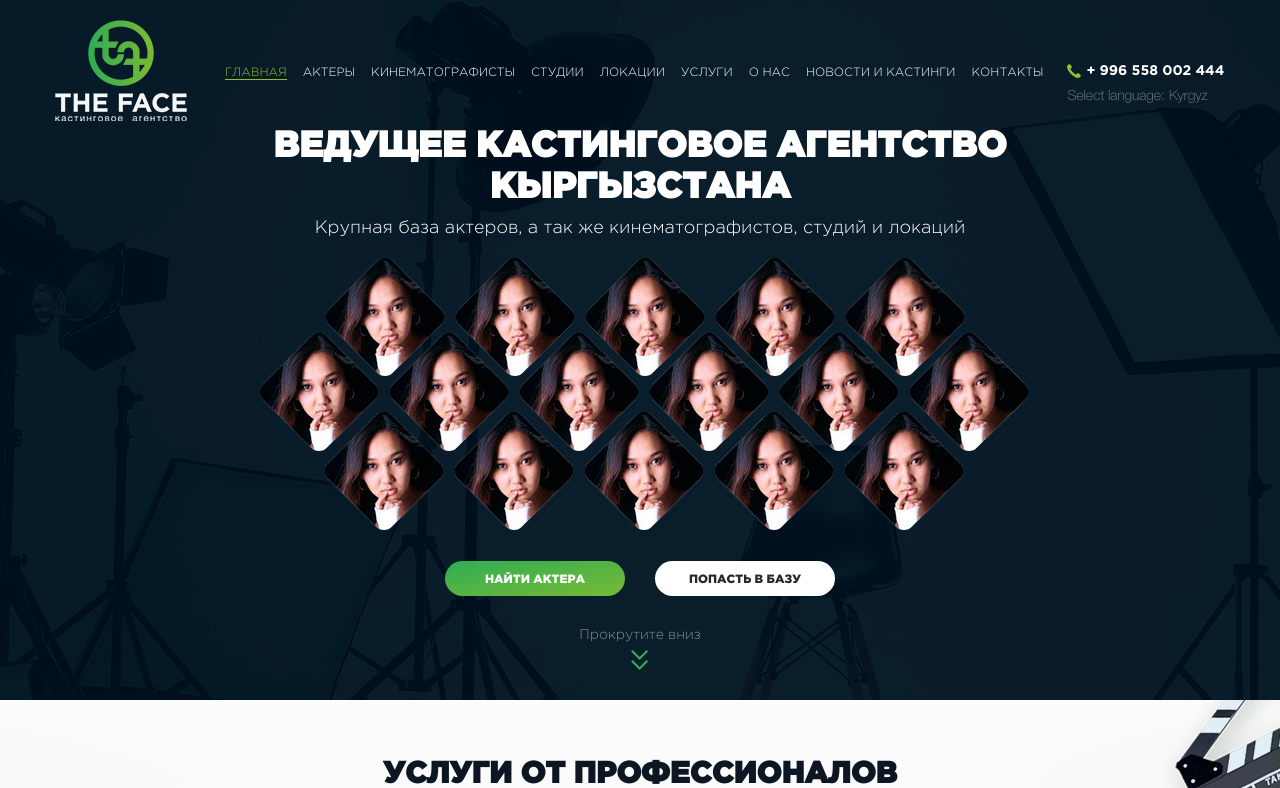
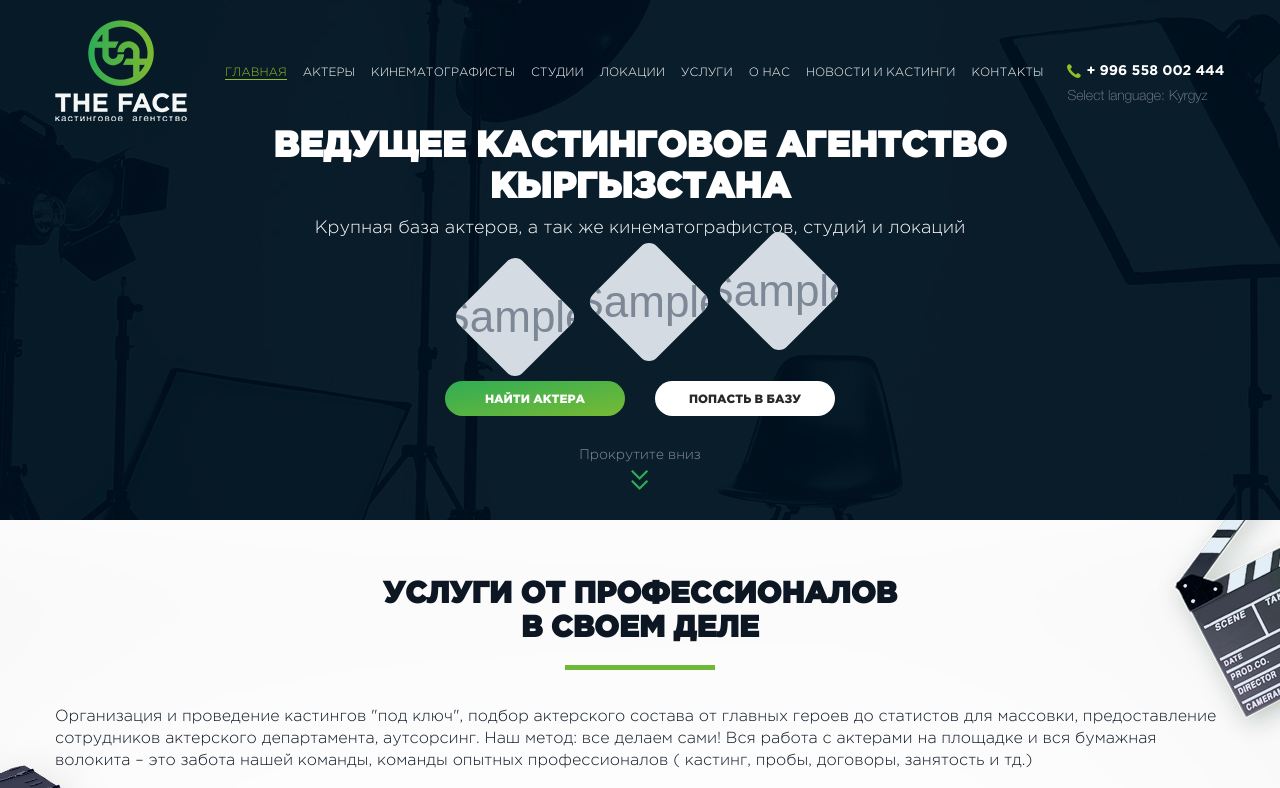
Before and after one commit to Elbar/TheFace, a Django app: template templates/main/index.html in a window 1280 px wide. Shown: the top 788 px of the page. Run offline with Django 3.2, Linux system fonts and the light colour scheme; the template is opened without the code that fills it: most values are stand-ins (such as "Sample title", 1, 10 or a date in 2020); grey boxes marked "Sample" are stand-in pictures; parts of the project's set-up code (start-up, migrations or seed data) failed here and were passed over.

Commit message:
image item added

```diff
--- a/actors/models.py
+++ b/actors/models.py
@@ -42,15 +42,17 @@ class Actor(models.Model):
     name = models.CharField(max_length=255, verbose_name='Имя Актера')
     surname = models.CharField(max_length=255, verbose_name='Фамилия Актера')
     age = models.IntegerField(verbose_name='Возраст')
+
     height = models.CharField(max_length=255, verbose_name='Рост')
     weight = models.CharField(max_length=255, verbose_name='Вес')
+
     identify = models.CharField(max_length=255, verbose_name='Идентификатор')
     phone_number = models.CharField(max_length=255, verbose_name='Номер Телефона')
 
     link = models.CharField(max_length=255, verbose_name='ссылка')
     sex = models.CharField(choices=SEX, verbose_name='Пол', max_length=255)
+    language = models.CharField(choices=LANGUAGE, verbose_name='Знание языков', max_length=255)
 
-    language = models.CharField(choices=LANGUAGE, verbose_name='Знание языков', max_length=255)
     ready_to_go = models.CharField(choices=READY_TO_GO, max_length=255, verbose_name='Готовность к выезду')
     ready_to_mass = models.CharField(choices=READY_TO_MASS, max_length=255, verbose_name='Готовность к массовым ролям')
     image = models.FileField(upload_to=transform(PATH_ACTORS), verbose_name='Фотография актера')
--- a/templates/main/index.html
+++ b/templates/main/index.html
@@ -14,22 +14,23 @@
                 <p>Крупная база актеров, а так же кинематографистов, студий и локаций</p>
 
                 <ul class="participants">
-                    <li><a href="#"><img src="assets/images/p_1.jpg" alt="image"></a></li>
-                    <li><a href="#"><img src="assets/images/p_1.jpg" alt="image"></a></li>
-                    <li><a href="#"><img src="assets/images/p_1.jpg" alt="image"></a></li>
-                    <li><a href="#"><img src="assets/images/p_1.jpg" alt="image"></a></li>
-                    <li><a href="#"><img src="assets/images/p_1.jpg" alt="image"></a></li>
-                    <li class="middle"><a href="#"><img src="assets/images/p_1.jpg" alt="image"></a></li>
-                    <li class="middle"><a href="#"><img src="assets/images/p_1.jpg" alt="image"></a></li>
-                    <li class="middle"><a href="#"><img src="assets/images/p_1.jpg" alt="image"></a></li>
-                    <li class="middle"><a href="#"><img src="assets/images/p_1.jpg" alt="image"></a></li>
-                    <li class="middle"><a href="#"><img src="assets/images/p_1.jpg" alt="image"></a></li>
-                    <li class="middle"><a href="#"><img src="assets/images/p_1.jpg" alt="image"></a></li>
-                    <li class="bottom"><a href="#"><img src="assets/images/p_1.jpg" alt="image"></a></li>
-                    <li class="bottom"><a href="#"><img src="assets/images/p_1.jpg" alt="image"></a></li>
-                    <li class="bottom"><a href="#"><img src="assets/images/p_1.jpg" alt="image"></a></li>
-                    <li class="bottom"><a href="#"><img src="assets/images/p_1.jpg" alt="image"></a></li>
-                    <li class="bottom"><a href="#"><img src="assets/images/p_1.jpg" alt="image"></a></li>
+                    {% for actor in actors %}
+
+                        <li><a href="{{ actor.get_absolute_url }}"><img src="/media/{{ actor.image }}" alt="image"></a>
+                        </li>
+                    {% endfor %}
+
+                    {% for actor in actors1 %}
+
+                        <li class="middle"><a href="{{ actor.get_absolute_url }}"><img src="/media/{{ actor.image }}"
+                                                                                       alt="image"></a></li>
+
+                    {% endfor %}
+
+                    {% for actor in actors2 %}
+                        <li class="bottom"><a href="{{ actor.get_absolute_url }}"><img src="/media/{{ actor.image }}"
+                                                                                       alt="image"></a></li>
+                    {% endfor %}
                 </ul>
 
 
```
Also changed, not shown: actors/views.py (+6 -1 lines).
